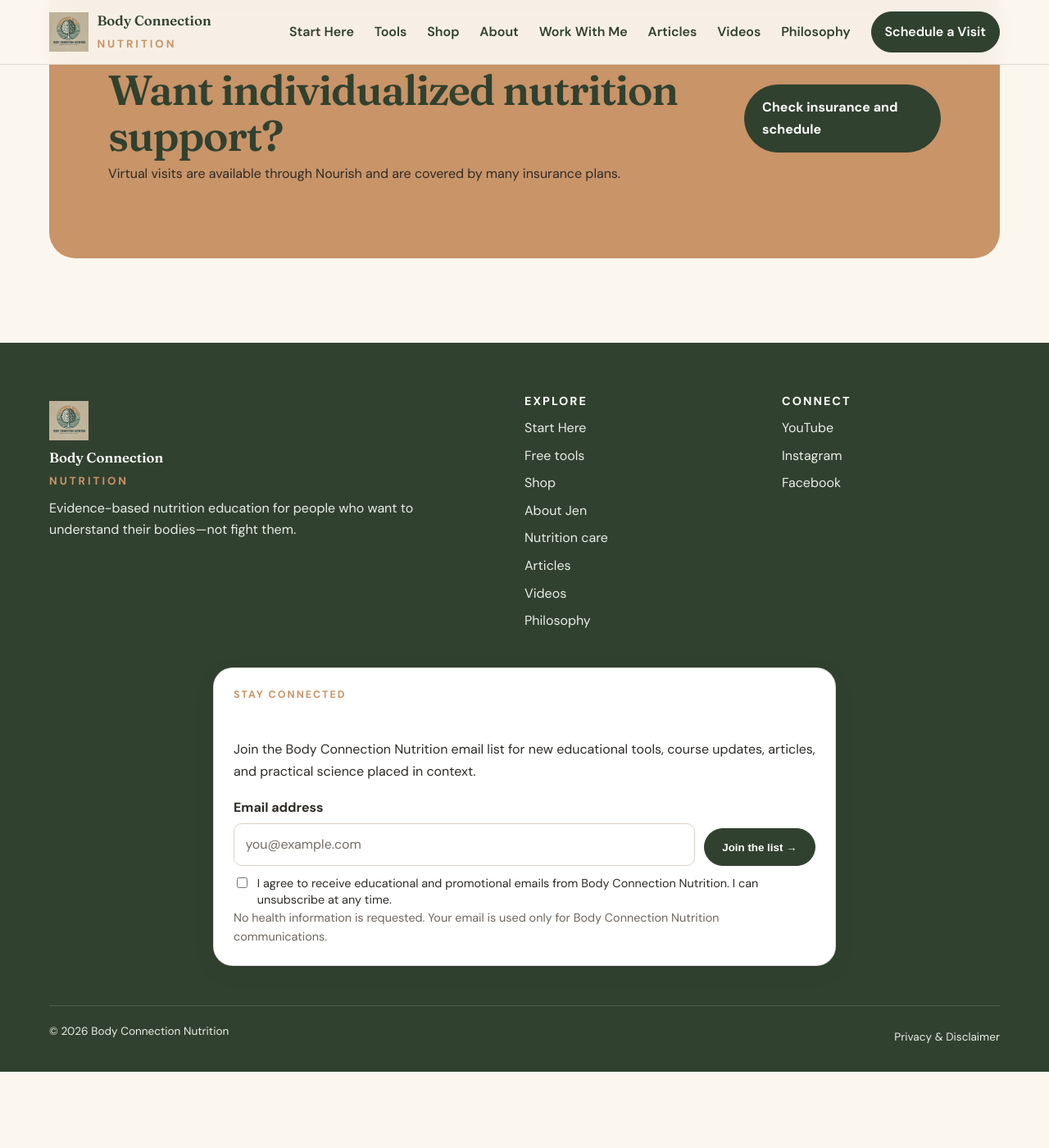
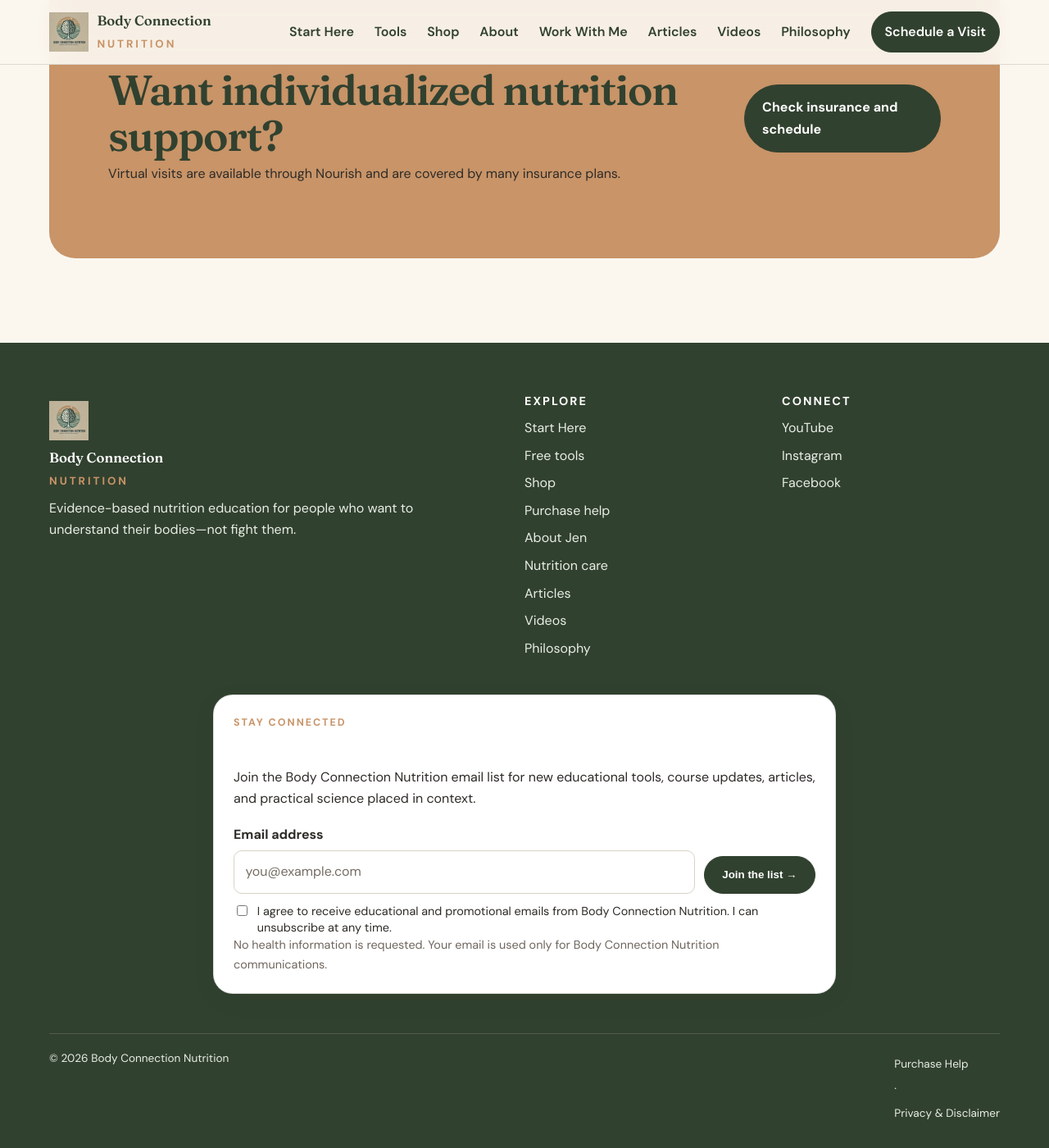
Before and after one commit to BodyConnectionNutrition/Nov-10-build, a Jekyll site: the page built from index.md, in a window 1280 px wide and 1400 px high, scrolled down 5754 px. Shown: the whole window at 82% size. Built offline with Jekyll 4.4.1, drawn with Linux system fonts in a browser that asks for light colours; before the commit the page ends 7061 px from its top, so only the background shows below that.

Commit message:
Add visible purchase support links

```diff
--- a/_includes/footer.html
+++ b/_includes/footer.html
@@ -4,7 +4,7 @@
       <a class="brand footer-brand" href="{{ '/' | relative_url }}"><img src="{{ '/assets/images/brand-mark.png' | relative_url }}" alt="" width="48" height="48"><span><strong>Body Connection</strong><small>Nutrition</small></span></a>
       <p>Evidence-based nutrition education for people who want to understand their bodies—not fight them.</p>
     </div>
-    <div><h2>Explore</h2><a href="{{ '/start-here/' | relative_url }}">Start Here</a><a href="{{ '/tools/' | relative_url }}">Free tools</a><a href="{{ '/shop/' | relative_url }}">Shop</a><a href="{{ '/about/' | relative_url }}">About Jen</a><a href="{{ '/services/' | relative_url }}">Nutrition care</a><a href="{{ '/blog/' | relative_url }}">Articles</a><a href="{{ '/videos/' | relative_url }}">Videos</a><a href="{{ '/philosophy/' | relative_url }}">Philosophy</a></div>
+    <div><h2>Explore</h2><a href="{{ '/start-here/' | relative_url }}">Start Here</a><a href="{{ '/tools/' | relative_url }}">Free tools</a><a href="{{ '/shop/' | relative_url }}">Shop</a><a href="{{ '/purchase-support/' | relative_url }}">Purchase help</a><a href="{{ '/about/' | relative_url }}">About Jen</a><a href="{{ '/services/' | relative_url }}">Nutrition care</a><a href="{{ '/blog/' | relative_url }}">Articles</a><a href="{{ '/videos/' | relative_url }}">Videos</a><a href="{{ '/philosophy/' | relative_url }}">Philosophy</a></div>
     <div><h2>Connect</h2><a href="https://www.youtube.com/@BodyConnectionNutrition" target="_blank" rel="noopener">YouTube</a><a href="https://www.instagram.com/bodyconnectionnutrition" target="_blank" rel="noopener">Instagram</a><a href="https://www.facebook.com/" target="_blank" rel="noopener">Facebook</a></div>
   </div>
 
@@ -24,5 +24,5 @@
     </div>
   </div>
 
-  <div class="container footer-bottom"><span>© {{ 'now' | date: '%Y' }} Body Connection Nutrition</span><span><a href="{{ '/privacy/' | relative_url }}">Privacy & Disclaimer</a></span></div>
+  <div class="container footer-bottom"><span>© {{ 'now' | date: '%Y' }} Body Connection Nutrition</span><span><a href="{{ '/purchase-support/' | relative_url }}">Purchase Help</a> · <a href="{{ '/privacy/' | relative_url }}">Privacy & Disclaimer</a></span></div>
 </footer>
```
